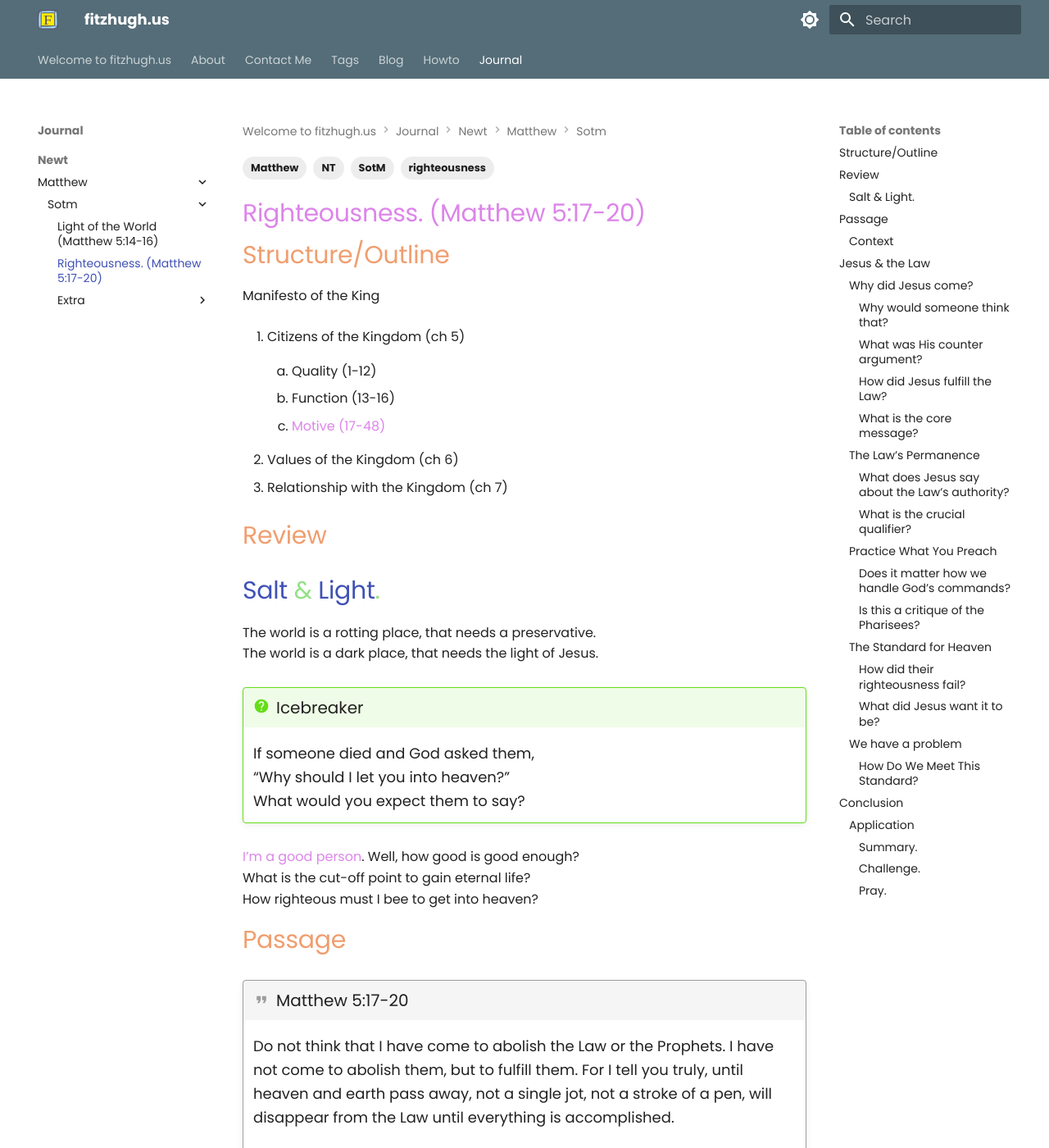
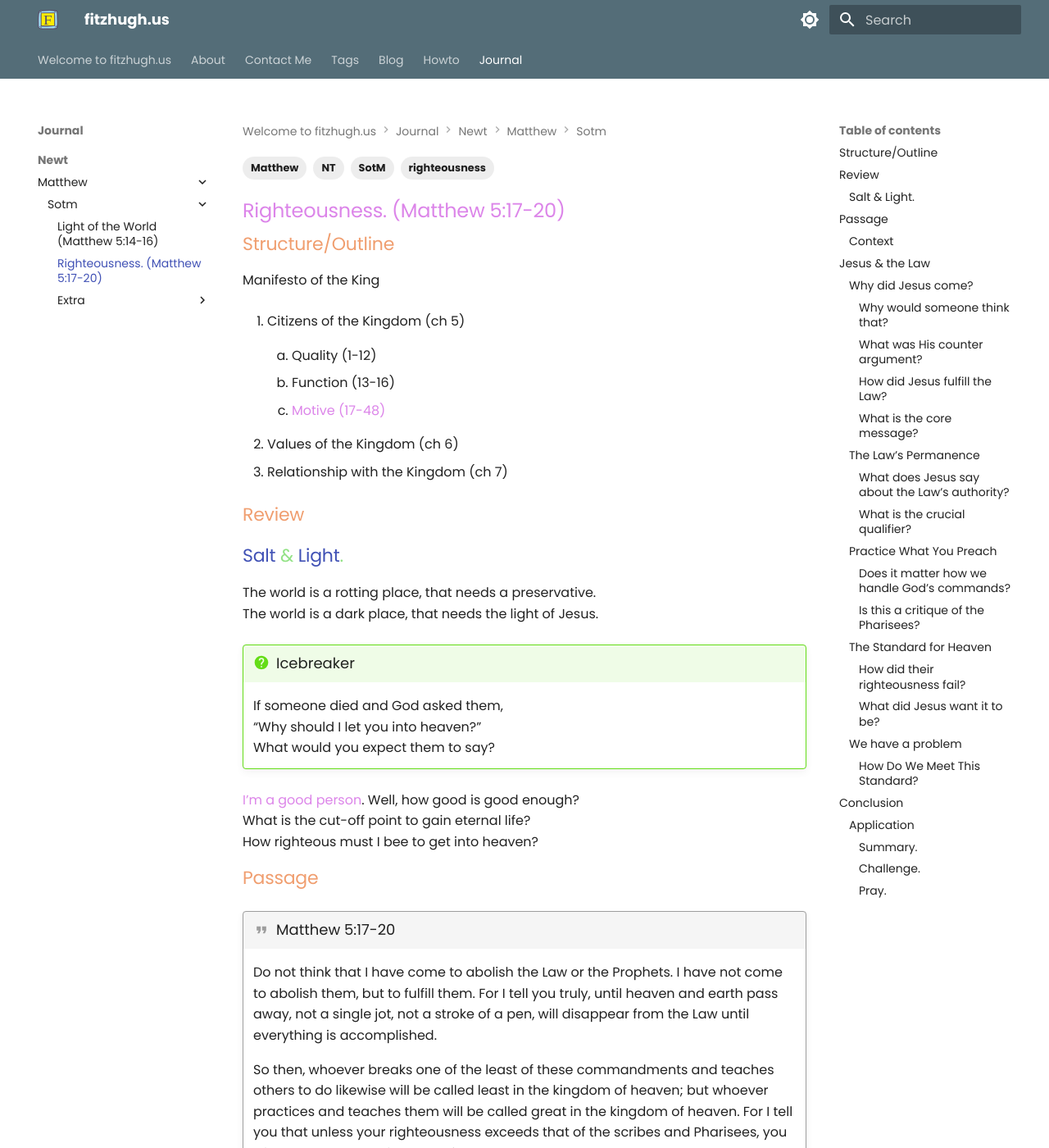
Before and after one commit to fitzland/octo-potato, an MkDocs documentation site: the page built from docs/journal/newt/matthew/sotm/matt05-250406-righteousness.md, in a window 1280 px wide and 1400 px high. Shown: the whole window at 82% size. Built offline with MkDocs 1.6.1 and Material for MkDocs 9.7.7, drawn with Linux system fonts in a browser that asks for light colours; some web fonts are replaced.

Commit message:
edit heading styles

```diff
--- a/docs/stylesheets/extra.css
+++ b/docs/stylesheets/extra.css
@@ -35,10 +35,10 @@
 
 .md-typeset .admonition {
   font-weight: normal;
-  font-size: 0.9rem;
+  font-size: 0.8rem;
 }
 .md-typeset .admonition-title {
-  font-size: 1rem;
+  font-size: 0.9rem;
   font-weight: normal;
 }
 .md-typeset .admonition-content {
@@ -98,23 +98,27 @@ mark {
 .md-content h4 {
   color: var(--md-primary-fg-color);
   font-weight: normal; /* Ensure headings are not bold */
-  font-size: 1.5rem; /* Default size for all headings */
+  font-size: 1.2rem; /* Default size for all headings */
   margin: 0.5rem 0; /* Add some space around headings */
 }
 
 
 .md-content h1 {
   color: #dc85e9;
+  font-size: 1.2rem; /* Default size for all headings */
 }
 
 .md-content h2 {
   color: #f09e6f;
+  font-size: 1.1rem; /* Default size for all headings */
 }
 
 .md-content h3 {
   color: #92e285;
+  font-size: 1.1rem; /* Default size for all headings */
 }
 
 .md-content h4 {
   color: #63bbee;
+  font-size: 1.0rem; /* Default size for all headings */
 }
```
